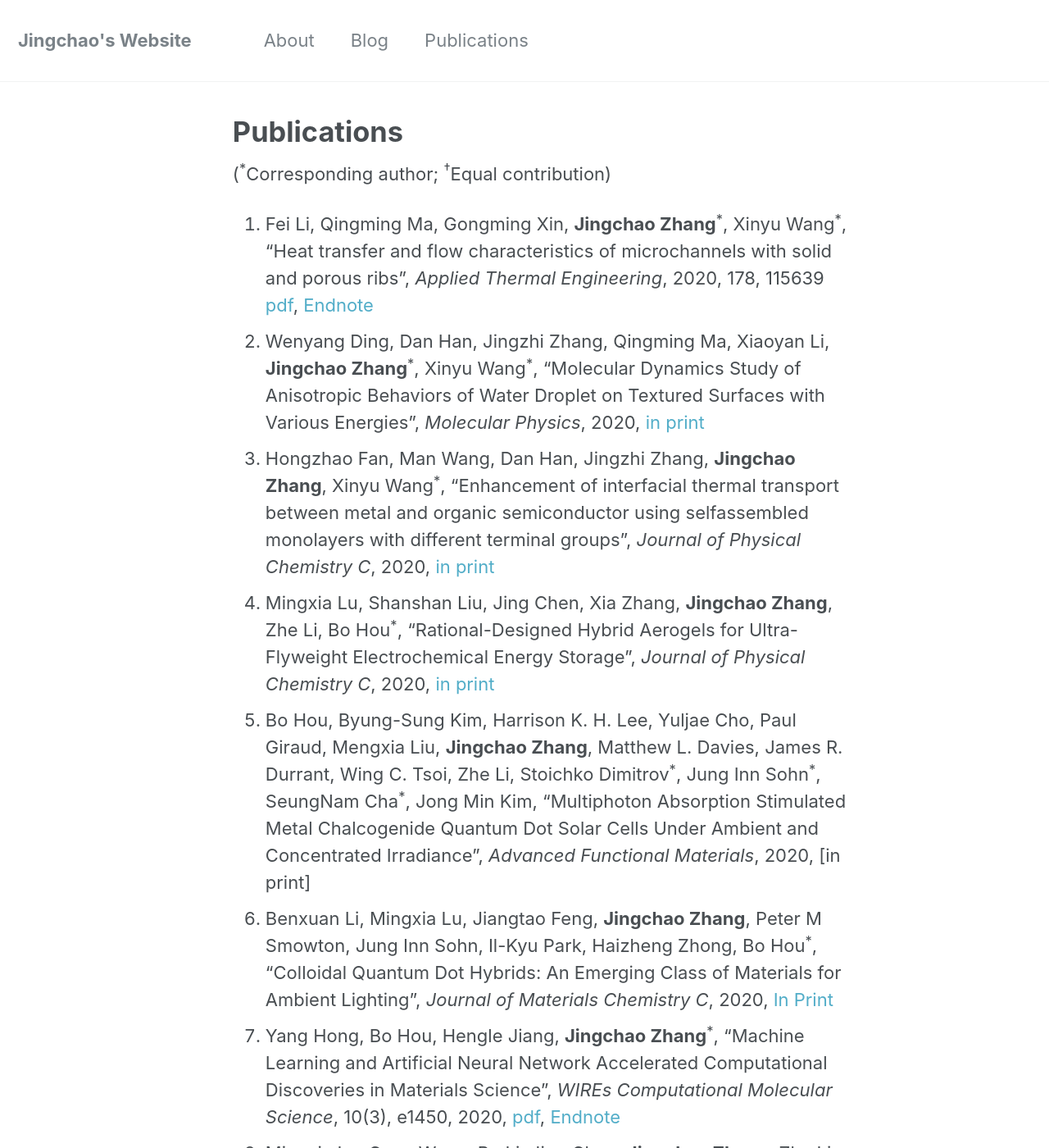
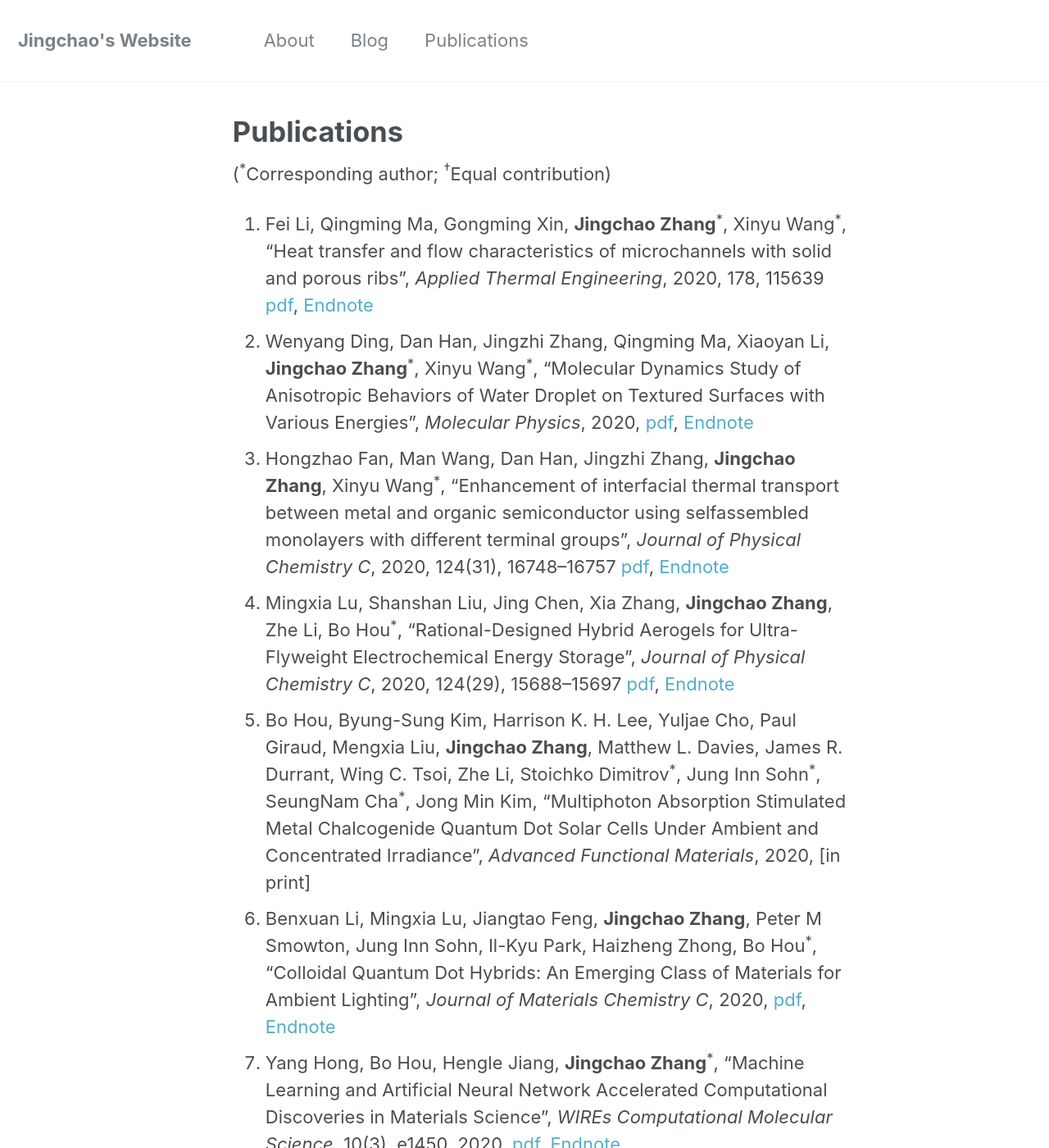
Before and after one commit to JingchaoZhang/JingchaoZhang.github.io, a Jekyll site: the page built from _pages/publications.md, in a window 1280 px wide and 1400 px high. Shown: the whole window at 82% size. Built offline with Jekyll 4.4.1, drawn with Linux system fonts in a browser that asks for light colours.

Commit message:
Update publications.md

```diff
--- a/_pages/publications.md
+++ b/_pages/publications.md
@@ -8,11 +8,11 @@ author_profile: false
 (<sup>\*</sup>Corresponding author; <sup>†</sup>Equal contribution)
 
 1. Fei Li, Qingming Ma, Gongming Xin, **Jingchao Zhang**<sup>\*</sup>, Xinyu Wang<sup>\*</sup>, "Heat transfer and flow characteristics of microchannels with solid and porous ribs", *Applied Thermal Engineering*, 2020, 178, 115639 [pdf](https://drive.google.com/file/d/1L4Ve3W8WaWSMiDQL0IOmuG8vqyqlnQkV/view?usp=sharing), [Endnote](https://drive.google.com/uc?export=download&id=1_pSbhmsLvi6zaxLrK406ANJVZ-SqrVFH)
-1. Wenyang Ding, Dan Han, Jingzhi Zhang, Qingming Ma, Xiaoyan Li, **Jingchao Zhang**<sup>\*</sup>, Xinyu Wang<sup>\*</sup>, "Molecular Dynamics Study of Anisotropic Behaviors of Water Droplet on Textured Surfaces with Various Energies", *Molecular Physics*, 2020, [in print](https://www.tandfonline.com/doi/full/10.1080/00268976.2020.1785028?scroll=top&needAccess=true&)
-1. Hongzhao Fan, Man Wang, Dan Han, Jingzhi Zhang, **Jingchao Zhang**, Xinyu Wang<sup>\*</sup>, "Enhancement of interfacial thermal transport between metal and organic semiconductor using selfassembled monolayers with different terminal groups", *Journal of Physical Chemistry C*, 2020, [in print](https://pubs.acs.org/doi/abs/10.1021/acs.jpcc.0c02753)
-1. Mingxia Lu, Shanshan Liu, Jing Chen, Xia Zhang, **Jingchao Zhang**, Zhe Li, Bo Hou<sup>\*</sup>, "Rational-Designed Hybrid Aerogels for Ultra-Flyweight Electrochemical Energy Storage", *Journal of Physical Chemistry C*, 2020, [in print](https://pubs.acs.org/doi/10.1021/acs.jpcc.0c02217)
+1. Wenyang Ding, Dan Han, Jingzhi Zhang, Qingming Ma, Xiaoyan Li, **Jingchao Zhang**<sup>\*</sup>, Xinyu Wang<sup>\*</sup>, "Molecular Dynamics Study of Anisotropic Behaviors of Water Droplet on Textured Surfaces with Various Energies", *Molecular Physics*, 2020, [pdf](https://drive.google.com/file/d/17EweW9Nadgzq5fmlGGgJbsEOUZMjzIZ1/view?usp=sharing), [Endnote](https://drive.google.com/uc?export=download&id=1CGgmMsgDAomRC93rx-6LlZ3xnZOmDo1X)
+1. Hongzhao Fan, Man Wang, Dan Han, Jingzhi Zhang, **Jingchao Zhang**, Xinyu Wang<sup>\*</sup>, "Enhancement of interfacial thermal transport between metal and organic semiconductor using selfassembled monolayers with different terminal groups", *Journal of Physical Chemistry C*, 2020, 124(31), 16748–16757 [pdf](https://drive.google.com/file/d/1Q17yToseN7e714LfYjX_fspsp6Rj7VZG/view?usp=sharing), [Endnote](https://drive.google.com/uc?export=download&id=130Wo-iqAq70ceQ8pmGmYZ8EGRFTScHm1)
+1. Mingxia Lu, Shanshan Liu, Jing Chen, Xia Zhang, **Jingchao Zhang**, Zhe Li, Bo Hou<sup>\*</sup>, "Rational-Designed Hybrid Aerogels for Ultra-Flyweight Electrochemical Energy Storage", *Journal of Physical Chemistry C*, 2020, 124(29), 15688–15697 [pdf](https://drive.google.com/file/d/1M13y3hRmBKk7i4MdwQcBEOhP4QMFxH2y/view?usp=sharing), [Endnote](https://drive.google.com/uc?export=download&id=1_e0WkXebJBllmjAgps4RJnfWhj2blZQR)
 1. Bo Hou, Byung-Sung Kim, Harrison K. H. Lee, Yuljae Cho, Paul Giraud, Mengxia Liu, **Jingchao Zhang**, Matthew L. Davies, James R. Durrant, Wing C. Tsoi, Zhe Li, Stoichko Dimitrov<sup>\*</sup>, Jung Inn Sohn<sup>\*</sup>, SeungNam Cha<sup>\*</sup>, Jong Min Kim, "Multiphoton Absorption Stimulated Metal Chalcogenide Quantum Dot Solar Cells Under Ambient and Concentrated Irradiance", *Advanced Functional Materials*, 2020, [in print]
-1. Benxuan Li, Mingxia Lu, Jiangtao Feng, **Jingchao Zhang**, Peter M Smowton, Jung Inn Sohn, Il-Kyu Park, Haizheng Zhong, Bo Hou<sup>\*</sup>, "Colloidal Quantum Dot Hybrids: An Emerging Class of Materials for Ambient Lighting", *Journal of Materials Chemistry C*, 2020, [In Print](https://pubs.rsc.org/en/content/articlelanding/2020/TC/D0TC01349H#!divAbstract)
+1. Benxuan Li, Mingxia Lu, Jiangtao Feng, **Jingchao Zhang**, Peter M Smowton, Jung Inn Sohn, Il-Kyu Park, Haizheng Zhong, Bo Hou<sup>\*</sup>, "Colloidal Quantum Dot Hybrids: An Emerging Class of Materials for Ambient Lighting", *Journal of Materials Chemistry C*, 2020, [pdf](https://drive.google.com/file/d/1qkzZGnGDhlVAvYpWdG0y652fC6UAy1Ep/view?usp=sharing), [Endnote](https://drive.google.com/uc?export=download&id=1VEtr0UcUV8mUSMSdVGXBR_JstO04P82-)
 1. Yang Hong, Bo Hou, Hengle Jiang, **Jingchao Zhang**<sup>\*</sup>, "Machine Learning and Artificial Neural Network Accelerated Computational Discoveries in Materials Science", *WIREs Computational Molecular Science*, 10(3), e1450, 2020, [pdf](https://drive.google.com/file/d/1-yeUDVXXA3MfzKhUQgbgpfzQsC2QnE3p/view?usp=sharing), [Endnote](https://drive.google.com/uc?export=download&id=1jl3yHrllENFtnY2L1k6TTxZB24S7XYyE)
 1. Mingxia Lu, Gang Wang, Bo Li, Jing Chen, **Jingchao Zhang**, Zhe Li, Bo Hou<sup>\*</sup>, "Molecular Interactions Balanced One- and Two-Dimensional Hybrid Nanoarchitectures for High-Performance Supercapacitors", *Physical Chemistry Chemical Physics*, 2019, 21, 22283-22292 [pdf](https://drive.google.com/file/d/13AFXU9WvaZb4GgOXrm1eWdUJif5ak3cM/view?usp=sharing), [Endnote](https://drive.google.com/uc?export=download&id=1rsIu6soyPYVFNqItZL3a9BbW0-pztTTu)
 1. Bo Hou, Su-Ho Jung, **Jingchao Zhang**, Yang Hong, Byung-Sung Kim, Jung Inn Sohn, Eun-Kyung Lee, Byoung Lyong Choi, Dongmok Whang, SeungNam Cha<sup>\*</sup>, JongMin Kim, "Growth of Quantum Dot Coated Core-Shell Anisotropic Nanowires and Their Thermal and Electronic Transport", *Applied Physics Letters*, 114, 243104, 2019, [pdf](https://drive.google.com/file/d/1BVcjegkZwG24wnZyaVh1vdW3oNnPLeZ4/view?usp=sharing), [Endnote](https://drive.google.com/uc?export=download&id=1xVFOhed5WYxH8Hju6Ej1Rp9A156l98l7)
```
